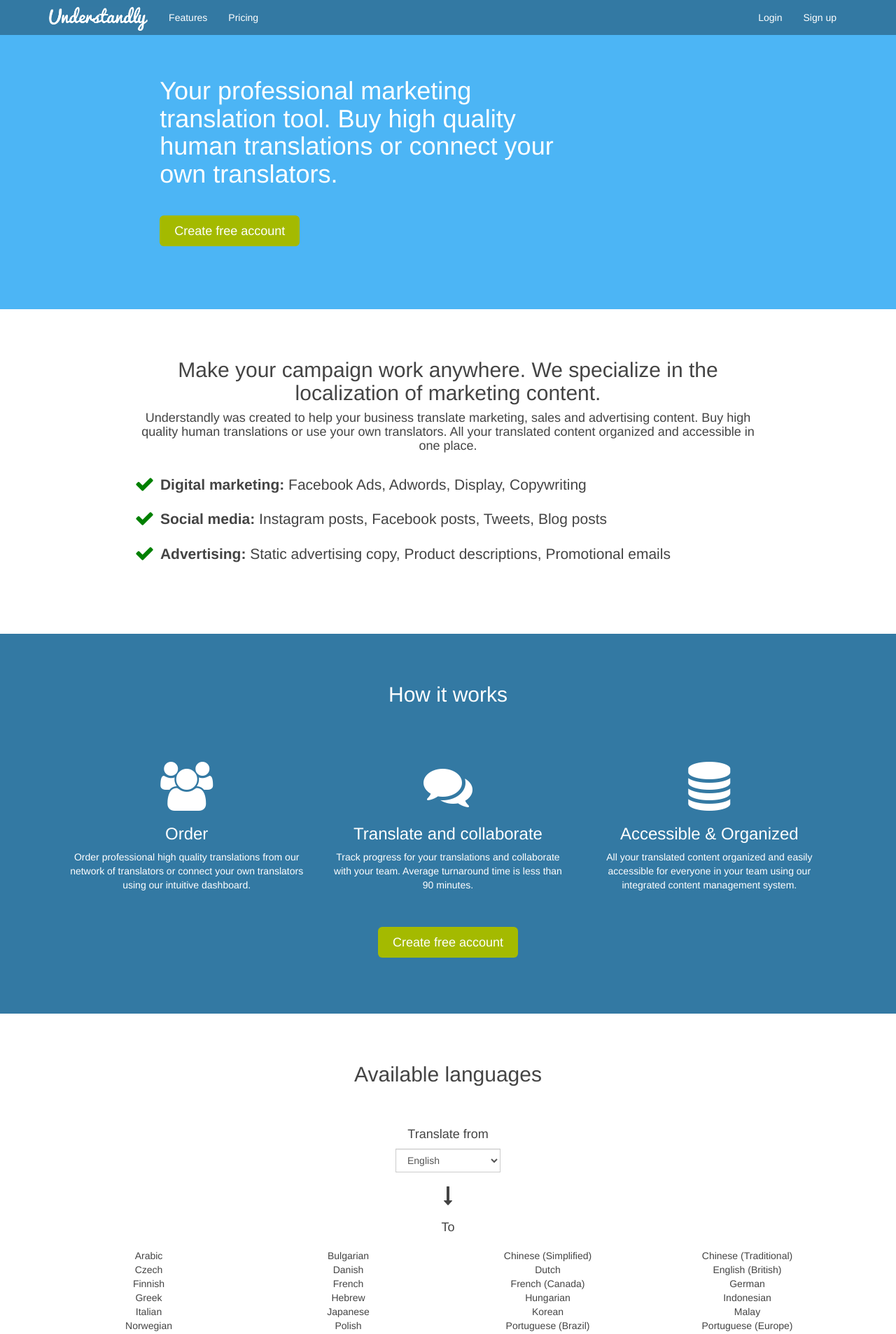
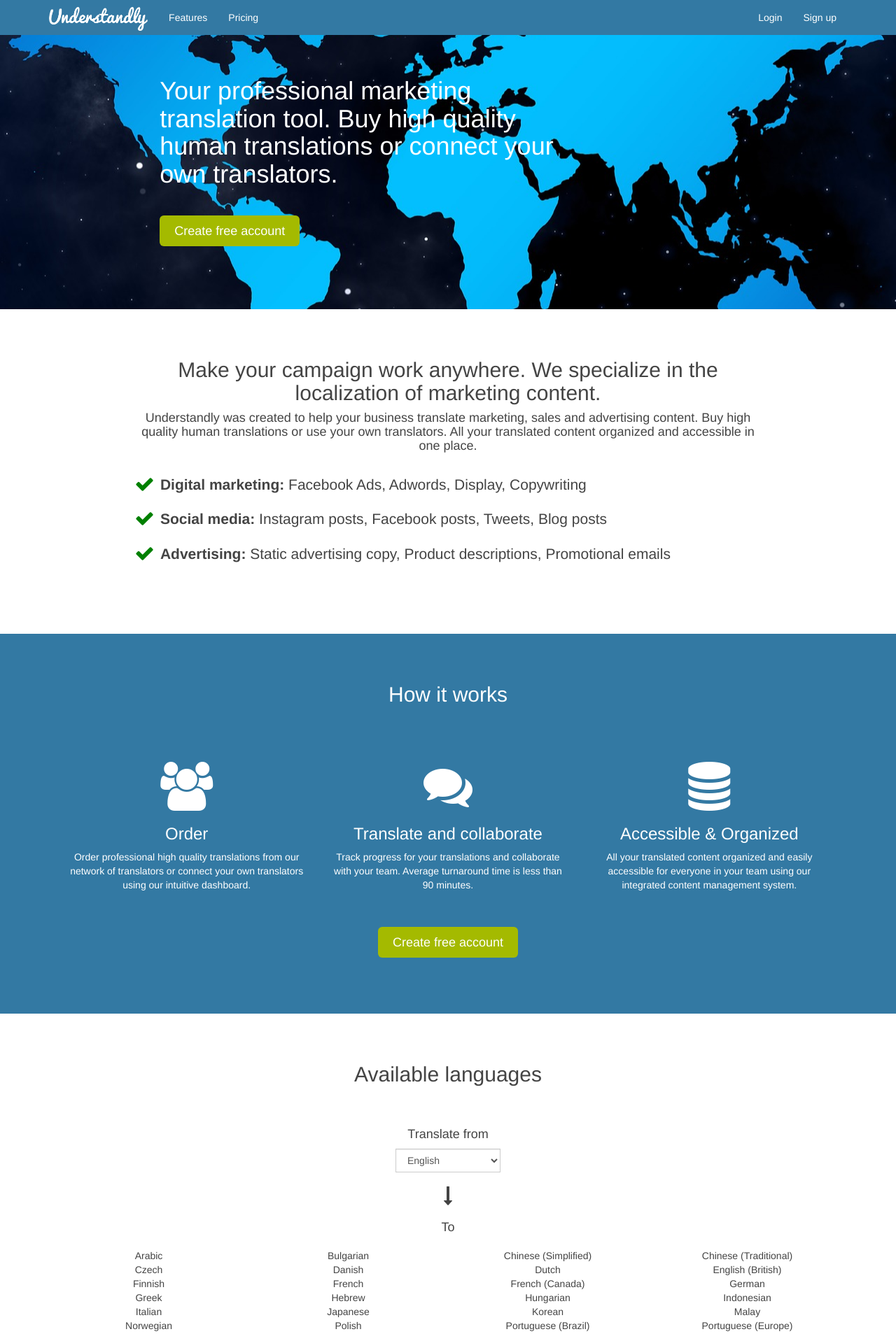
Before and after one commit to yhoiseth/www.understandly.com, a Jekyll site: the page built from index.html, in a window 1280 px wide. Shown: the top 1907 px of the page at 70% size. Built offline with Jekyll 4.4.1, drawn with Linux system fonts in a browser that asks for light colours; nearby versions of some CDN libraries; a script that is not in the unit is left out.

Commit message:
added world map pic

```diff
--- a/css/main.scss
+++ b/css/main.scss
@@ -98,8 +98,8 @@ body {
     margin-left: 20px;
 }
 
-.page-container {
-    background-color: #4CB5F5;
+.page-container{
+    background: url("../world-map.jpg") center;
     padding-bottom: 40px;
 }
 
```
Also changed, not shown: meeting-copy.jpg (added), world-map.jpg (added), 1 other file.
